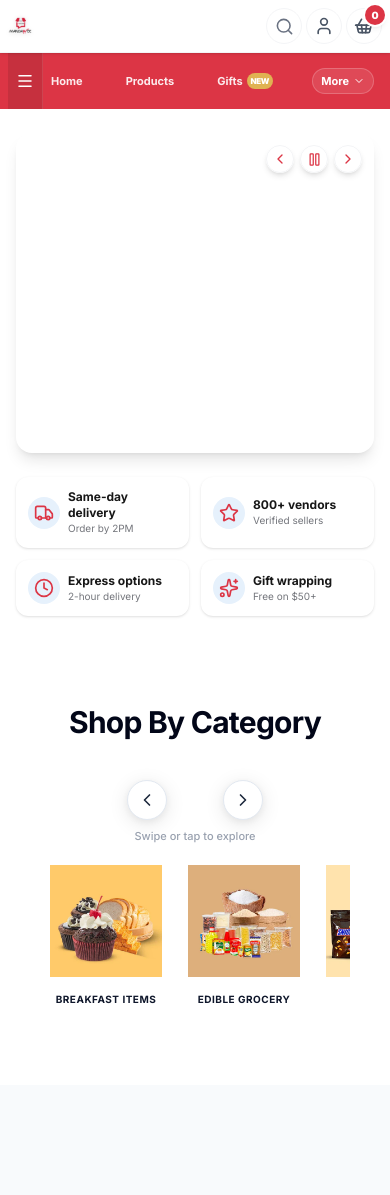
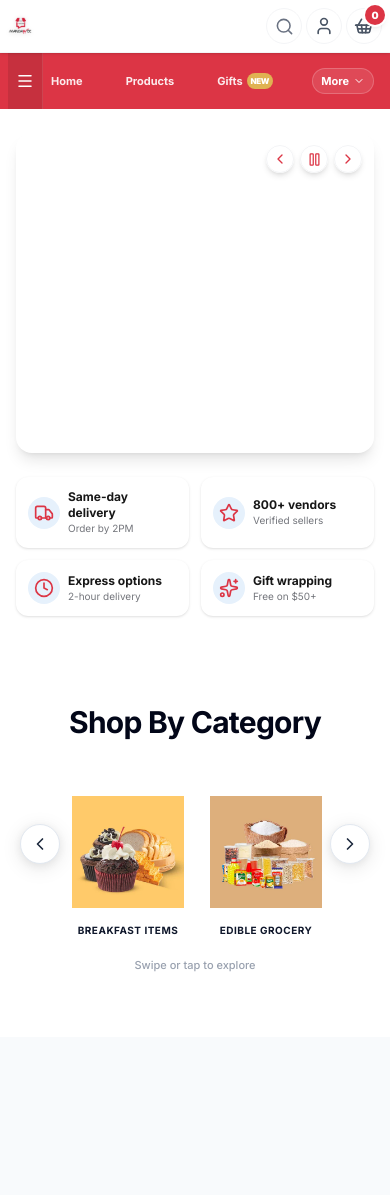
Before and after one commit to Sajood415/onlinemandawee, a Next.js app: page /en in a window 390 px wide. Shown: the top 1195 px of the page. Built offline with nearby package versions, Linux system fonts and the light colour scheme; a web font is replaced by a local one.

Commit message:
fix(categories): align carousel arrows outside track edges and prevent card overlap at boundaries

```diff
--- a/components/home/Categories.tsx
+++ b/components/home/Categories.tsx
@@ -180,52 +180,21 @@ export default function Categories() {
           {carousel?.title ?? "Shop By Category"}
         </motion.h2>
 
-        <div className="relative mt-10 sm:mt-12 px-6 sm:px-10 md:px-12">
-          {/* Left arrow */}
-          <div
-            className="absolute left-0 top-[43%] z-30 hidden -translate-y-1/2 md:flex items-center justify-center cursor-pointer"
-            style={{ width: "48px" }}
-          >
+        <div className="mt-10 sm:mt-12">
+          {/* Flex row: left arrow | scroll track | right arrow */}
+          <div className="flex items-start">
+            {/* Left Arrow — height locked to image card height only */}
+            <div className="shrink-0 w-12 flex items-center justify-center h-32 sm:h-42.5">
               <ArrowButton
                 direction="left"
                 onClick={() => scrollToIndex(currentIndex - 1)}
               />
             </div>
 
-          {/* Right arrow */}
-          <div
-            className="absolute right-0 top-[43%] z-30 hidden -translate-y-1/2 md:flex items-center justify-center cursor-pointer"
-            style={{ width: "48px" }}
-          >
-            <ArrowButton
-              direction="right"
-              onClick={() => scrollToIndex(currentIndex + 1)}
-            />
-          </div>
-
-          {/* Mobile arrows */}
-          <div className="md:hidden mt-4 mb-1">
-            <div
-              dir="ltr"
-              className="flex items-center justify-center gap-10 min-[360px]:gap-14"
-            >
-              <ArrowButton
-                direction="left"
-                onClick={() => scrollToIndex(currentIndex - 1)}
-              />
-              <ArrowButton
-                direction="right"
-                onClick={() => scrollToIndex(currentIndex + 1)}
-              />
-            </div>
-            <p className="mt-2 text-center text-[11px] text-gray-400 font-medium px-2 truncate">
-              {carousel?.swipeHint ?? "Swipe or tap to explore"}
-            </p>
-          </div>
-
+            {/* Scrollable cards */}
             <div
               ref={scrollRef}
-            className="flex gap-2.5 sm:gap-3 overflow-x-auto px-0.5 pb-4 pt-2 scroll-smooth no-scrollbar"
+              className="flex gap-2.5 sm:gap-3 overflow-x-auto pb-4 pt-2 scroll-smooth no-scrollbar flex-1"
             >
               {categories.map((item, index) => {
                 const label = labels[index] ?? item.fallbackTitle;
@@ -243,10 +212,10 @@ export default function Categories() {
                   >
                     <Link
                       href={`/category/${item.slug}`}
-                    className="group block text-center w-[128px] sm:w-[170px]"
+                      className="group block text-center w-32 sm:w-42"
                     >
                       <motion.div
-                      className="relative flex items-center justify-center overflow-hidden rounded-xl transition-all duration-300 w-[128px] h-[128px] sm:w-[170px] sm:h-[170px]"
+                        className="relative flex items-center justify-center overflow-hidden rounded-xl transition-all duration-300 w-32 h-32 sm:w-37.5 sm:h-37.5"
                         whileHover={{ scale: 1.05 }}
                       >
                         <Image
@@ -284,6 +253,20 @@ export default function Categories() {
                 </div>
               </div>
             </div>
+
+            {/* Right Arrow — height locked to image card height only */}
+            <div className="shrink-0 w-12 flex items-center justify-center h-32 sm:h-42.5">
+              <ArrowButton
+                direction="right"
+                onClick={() => scrollToIndex(currentIndex + 1)}
+              />
+            </div>
+          </div>
+
+          {/* Mobile swipe hint text */}
+          <p className="md:hidden mt-1 text-center text-[11px] text-gray-400 font-medium px-2 truncate">
+            {carousel?.swipeHint ?? "Swipe or tap to explore"}
+          </p>
         </div>
       </div>
     </section>
```
Lines whose indentation alone changed are shown as unchanged.
